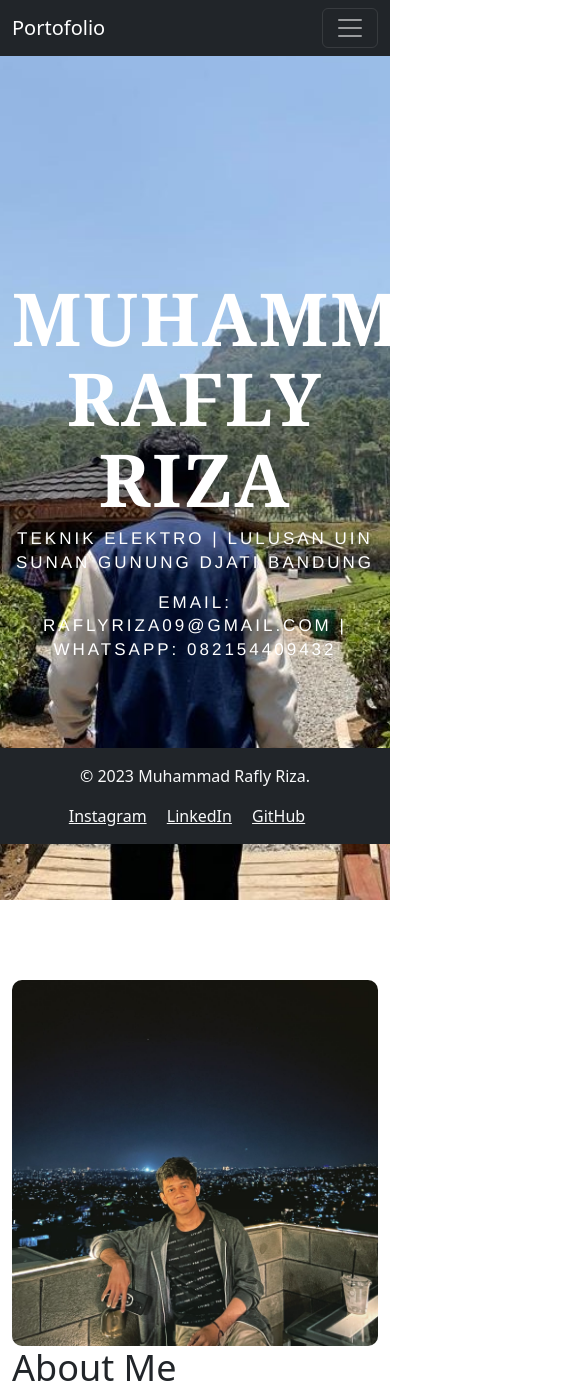
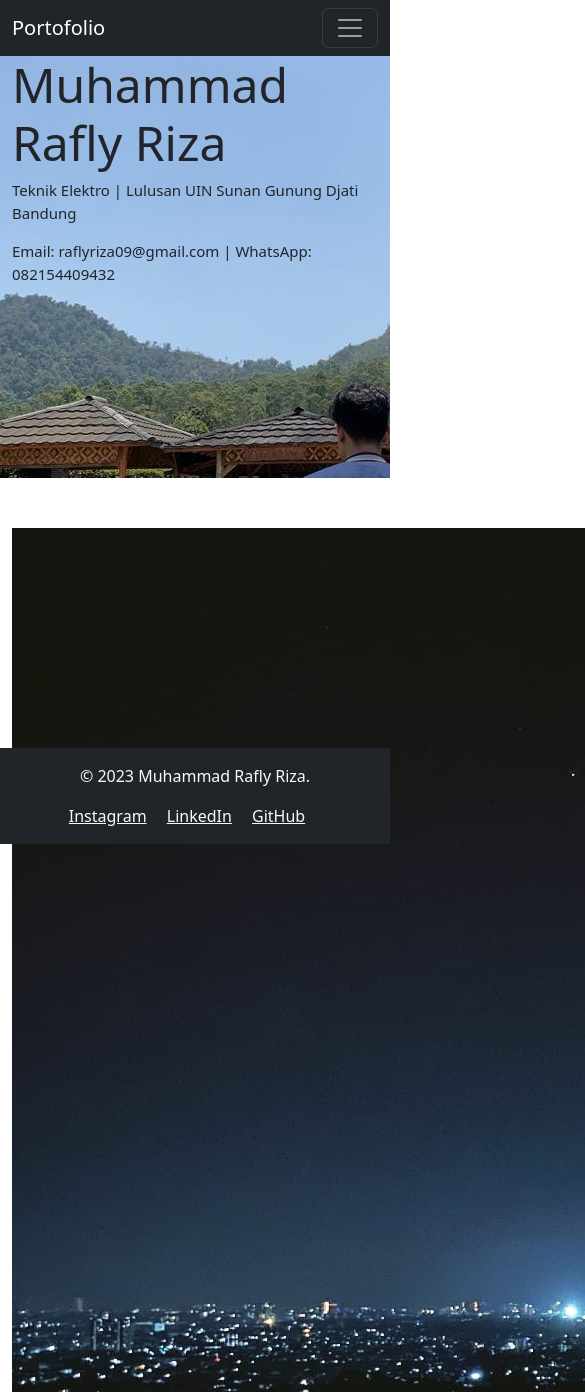
Before and after one commit to revou-trial-SE/12-dec-assignment-Retrayer, a plain HTML site: page index.html in a window 390 px wide. Shown: the top 1392 px of the page, 585 px wide, since content can reach past the window. Drawn offline with nearby package versions, Linux system fonts and the light colour scheme.

Commit message:
Update Index.css

```diff
--- a/CSS/Index.css
+++ b/CSS/Index.css
@@ -1,12 +1,7 @@
 body {
     padding-top: 56px;
 }
-.about-image img {
-width: 100%;
-border-radius: 10px; /* Untuk memberikan efek sudut melengkung pada gambar */
-}
-
-/* CSS untuk bagian "About" */
+/* General styles for larger screens */
 .about-section {
     padding: 80px 0;
 }
@@ -18,57 +13,44 @@ margin-bottom: 20px;
 
 .about-content p {
     font-size: 18px;
-color: #555; /* Warna teks yang lebih lembut */
-text-align: justify; /* Membuat teks rata kiri-kanan */
-line-height: 1.6; /* Menetapkan tinggi baris agar teks terlihat lebih terorganisir */
-}
-
-/* Efek hover pada gambar */
-.about-image img {
-width: 100%;
-border-radius: 10px; /* Untuk memberikan efek sudut melengkung pada gambar */
-transition: transform 0.5s ease;
-}
-
-/* Efek hover pada gambar */
-.about-image:hover img {
-transform: scale(1.1);
+    text-align: justify;
+    line-height: 1.6;
 }
 
 .display-4 {
-font-family: 'Crimson Text',Georgia,"Times New Roman",serif;
-font-weight: 600;
-text-transform: uppercase;
     font-size: 73px;
-letter-spacing: 2px;
-line-height: 1.1em;
-text-align: center;
-color: #fff ;
-}
-.lead {
-font-family: 'Montserrat',Helvetica,Arial,Lucida,sans-serif;
-font-weight: 300;
-text-transform: uppercase;
-font-size: 17px;
-letter-spacing: 3px;
-line-height: 1.4em;
-color: #fff;
-text-align: center;
-
-.navbar-toggler {
-    z-index: 1;
 }
 
+.lead {
+    font-size: 17px;
 }
+
+/* Responsive styles for smaller screens */
+@media (max-width: 767px) {
+    .about-section {
+        padding: 50px 0;
+    }
+
+    .about-content h2 {
+        font-size: 28px;
+        margin-bottom: 15px;
+    }
+
+    .about-content p {
+        font-size: 16px;
+    }
+
+    .display-4 {
+        font-size: 48px;
+    }
+
+    .lead {
+        font-size: 15px;
+    }
+
     .hero-section {
-min-height: 100vh;
-display: flex;
-align-items: center;
-justify-content: center;
-background-image: url('gambar/WhatsApp Image 2023-12-13 at 20.31.15.jpeg');
-background-size: cover;
-background-position: center;
-background-repeat: no-repeat;
+        min-height: 50vh;
+    }
 }
 
 .modal-body {
```
Lines whose indentation alone changed are shown as unchanged.
